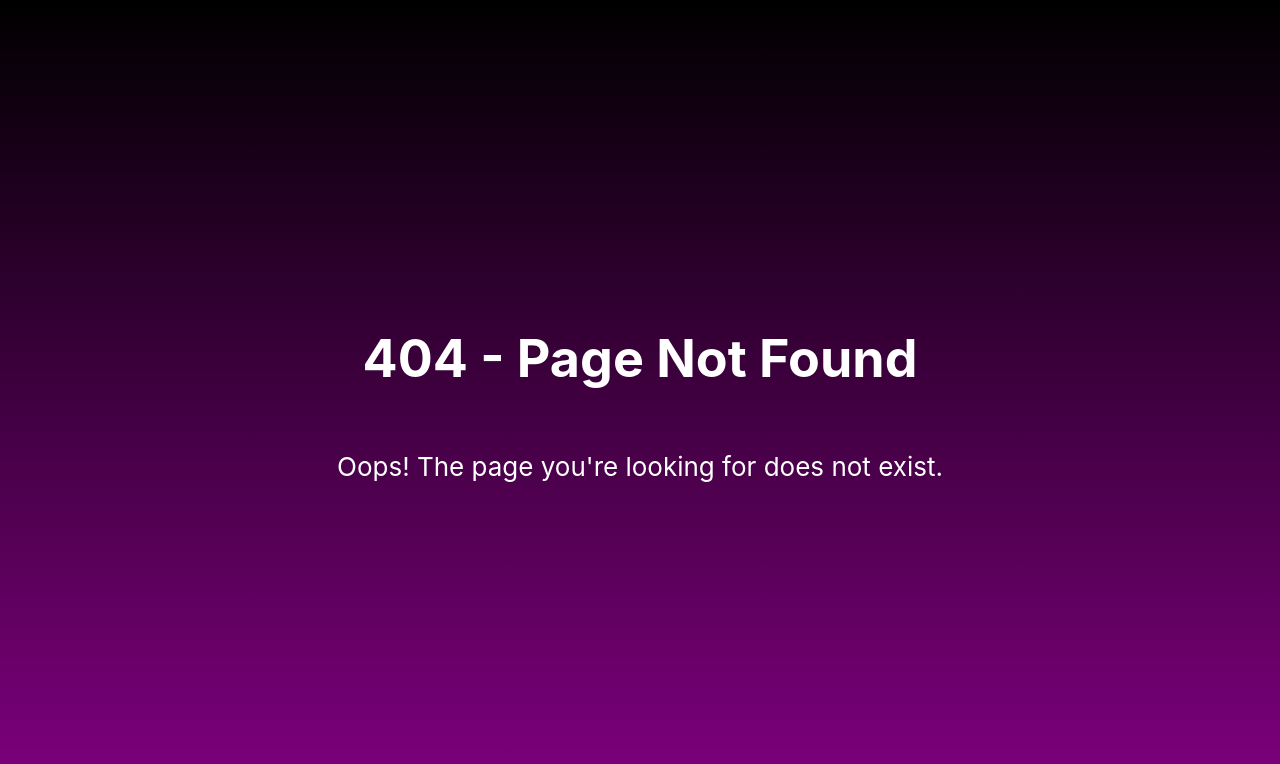
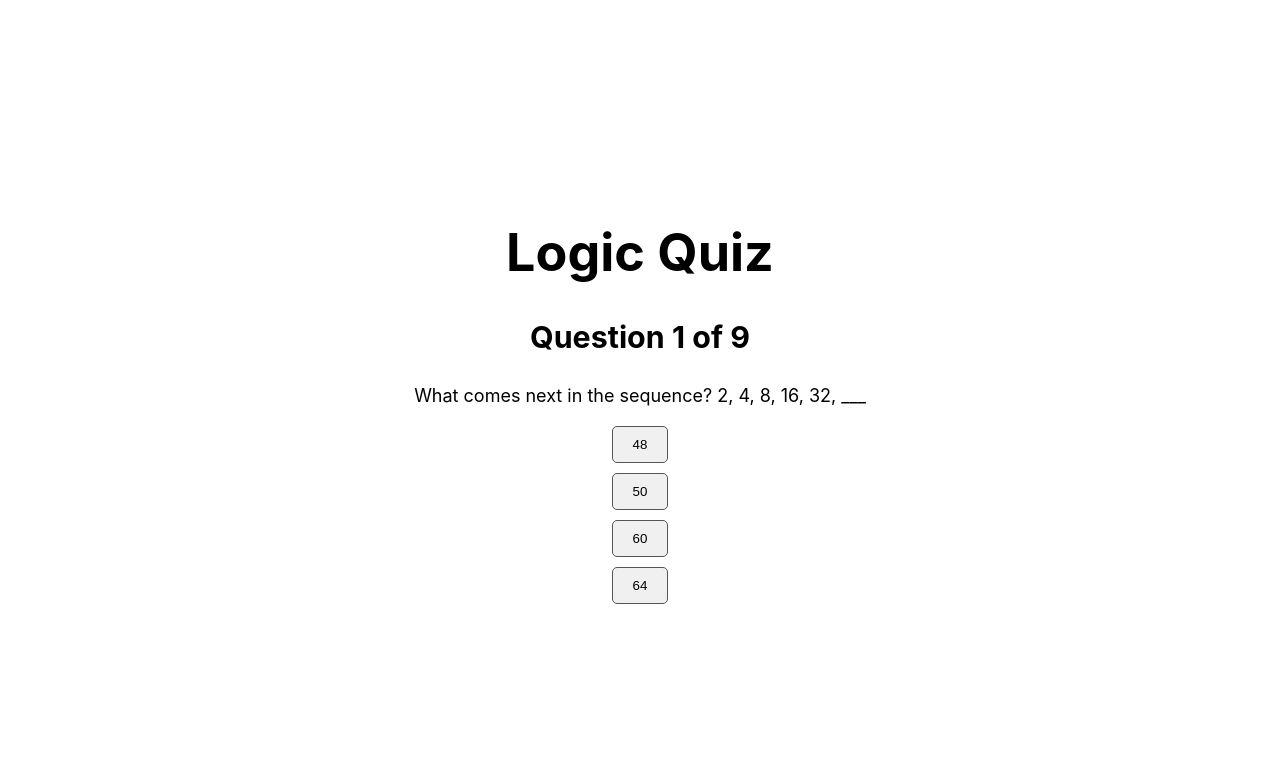
Before and after one commit to Urannni/BrainChallenge, a React (Create React App) app: page /Quiz in a window 1280 px wide. Before the commit this address had no page. Shown: the top 764 px of the page. Built offline with nearby package versions, Linux system fonts and the light colour scheme.

Commit message:
added quiz compont

```diff
--- a/src/App.css
+++ b/src/App.css
@@ -9,14 +9,13 @@
 }
 
 .App-header {
-  background: linear-gradient(to bottom, black, purple);
   min-height: 100vh;
   display: flex;
   flex-direction: column;
   align-items: center;
   justify-content: center;
   font-size: calc(10px + 2vmin);
-  color: white;
+  color: rgb(0, 0, 0);
 }
 
 @keyframes App-logo-spin {
@@ -28,7 +27,18 @@
   }
 }
 
-.title {
-  color: red;
-  font-family: sans-serif;
+.title{
+  color: rgb(128, 0, 0);
+  font-family: 'Segoe UI', Tahoma, Geneva, Verdana, sans-serif;
 }
+.t404{
+  font-size: 200px;
+  color: rgb(128, 0, 0);
+  margin-bottom: -30px;
+  margin-top: -30px;
+}
+.main{
+  background: linear-gradient(to bottom, rgb(0, 0, 0), rgb(73, 0, 0));
+  width: 100%;
+  height: fixed;
+}
--- a/src/App.js
+++ b/src/App.js
@@ -3,6 +3,7 @@ import "./App.css";
 import { BrowserRouter as Router, Routes, Route } from "react-router-dom";
 import Home from "./components/Home";
 import NotFound from "./components/NotFound";
+import Quiz from "./components/Quiz";
 
 function App() {
   return (
@@ -11,6 +12,7 @@ function App() {
         <header className="App-header">
           <Routes>
             <Route path="/" element={<Home />} />
+            <Route path="/Quiz" element={<Quiz />} />
             <Route path="*" element={<NotFound />} />
           </Routes>
         </header>
--- a/src/components/Home.jsx
+++ b/src/components/Home.jsx
@@ -1,11 +1,22 @@
 import React from 'react';
+import { useNavigate } from 'react-router-dom';
 import '../App.css';
 
 function Home() {
+  const navigate = useNavigate();
+
+  const goToQuiz = () => {
+    navigate('/Quiz');
+  };
+
   return (
     <div className="App-header">
-      <h1>Welcome to My Website</h1>
-      <p>This is a simple React app with routing set up!</p>
+      <nav>
+        <div className="links">
+          <a href="/">Home</a>
+          <button onClick={goToQuiz}>Quiz</button>
+        </div>
+      </nav>
     </div>
   );
 }
--- a/src/components/NotFound.jsx
+++ b/src/components/NotFound.jsx
@@ -3,9 +3,13 @@ import '../App.css';
 
 function NotFound() {
   return (
+    <div className="main">
     <div className="App-header">
-      <h1>404 - Page Not Found</h1>
-      <p>Oops! The page you're looking for does not exist.</p>
+      <h1 className="t404">404</h1>
+      <h1 className="title">Page Not Found</h1>
+      <p className="title">Oops! The page you're looking for does not exist.</p>
+    </div>
+
     </div>
   );
 }
--- /dev/null
+++ b/src/components/Quiz.jsx
@@ -0,0 +1,130 @@
+import React, { useState } from "react";
+import ".Quiz.css"
+
+
+const questions = [
+  {
+    question: "What comes next in the sequence? 2, 4, 8, 16, 32, ___",
+    options: ["48", "50", "60", "64"],
+    answer: "64",
+  },
+  {
+    question:
+      "Mary's father has 5 daughters: Nana, Nene, Nini, Nono. What is the name of the fifth daughter?",
+    options: ["Nunu", "Mary", "Nina", "None"],
+    answer: "Mary",
+  },
+  {
+    question: "I am an odd number. Take away one letter, and I become even. What am I?",
+    options: ["7", "9", "11", "13"],
+    answer: "7",
+  },
+  {
+    question:
+      "A doctor gives you 3 pills and tells you to take one every half an hour. How long will it take to finish all the pills?",
+    options: ["1 hour", "1.5 hours", "2 hours", "2.5 hours"],
+    answer: "1 hour",
+  },
+  {
+    question: "Two fathers and two sons go fishing. They catch 3 fish, and each person gets one fish. How is this possible?",
+    options: ["They are 3 people (grandfather, father, and son)", "There are two families", "They are related twins", "They are 4 people fishing"],
+    answer: "They are 3 people (grandfather, father, and son)",
+  },
+  {
+    question: "There are three boxes. One contains apples, one contains oranges, and one contains both. Each is labeled incorrectly. How can you label them correctly by picking only one fruit from one box?",
+    options: [
+      "Pick from the box labeled 'both'",
+      "Pick from the box labeled 'apples'",
+      "Pick from the box labeled 'oranges'",
+      "Ask the storekeeper"
+    ],
+    answer: "Pick from the box labeled 'both'",
+  },
+  {
+    question: "I have keys but no locks. I have space but no room. You can enter, but you can’t go outside. What am I?",
+    options: ["A keyboard", "A house", "A door", "An airplane"],
+    answer: "A keyboard",
+  },
+  {
+    question: "What has cities but no houses, forests but no trees, and rivers but no water?",
+    options: ["A map", "A city plan", "A book", "A newspaper"],
+    answer: "A map",
+  },
+  {
+    question: "What is the smallest number you can subtract from another number to get 0?",
+    options: ["1", "0", "-1", "None"],
+    answer: "0",
+  },
+];
+
+function Quiz() {
+  const [currentQuestion, setCurrentQuestion] = useState(0);
+  const [score, setScore] = useState(0);
+  const [showResult, setShowResult] = useState(false);
+
+  const handleAnswerClick = (selectedAnswer) => {
+    const correctAnswer = questions[currentQuestion].answer;
+
+    if (selectedAnswer === correctAnswer) {
+      setScore(score + 1);
+    }
+
+
+    if (currentQuestion + 1 < questions.length) {
+      setCurrentQuestion(currentQuestion + 1);
+    } else {
+      setShowResult(true);
+    }
+  };
+
+  return (
+    <div>
+      {!showResult ? (
+        <div>
+          <h1>Logic Quiz</h1>
+          <h3>
+            Question {currentQuestion + 1} of {questions.length}
+          </h3>
+          <p style={{ fontSize: "18px", margin: "20px 0" }}>
+            {questions[currentQuestion].question}
+          </p>
+          {questions[currentQuestion].options.map((option, index) => (
+            <button
+              key={index}
+              onClick={() => handleAnswerClick(option)}
+              style={{
+                display: "block",
+                margin: "10px auto",
+                padding: "10px 20px",
+                cursor: "pointer",
+                border: "1px solid #555",
+                borderRadius: "5px",
+                backgroundColor: "#f0f0f0",
+              }}
+            >
+              {option}
+            </button>
+          ))}
+        </div>
+      ) : (
+        <div>
+          <h1>🎉 Quiz Completed! 🎉</h1>
+          <p>
+            Your Score: {score} / {questions.length}
+          </p>
+          <button
+            onClick={() => {
+              setScore(0);
+              setCurrentQuestion(0);
+              setShowResult(false);
+            }}
+          >
+            Restart Quiz
+          </button>
+        </div>
+      )}
+    </div>
+  );
+}
+
+export default Quiz;
```
Also changed, not shown: src/components/Quiz.css (added).
